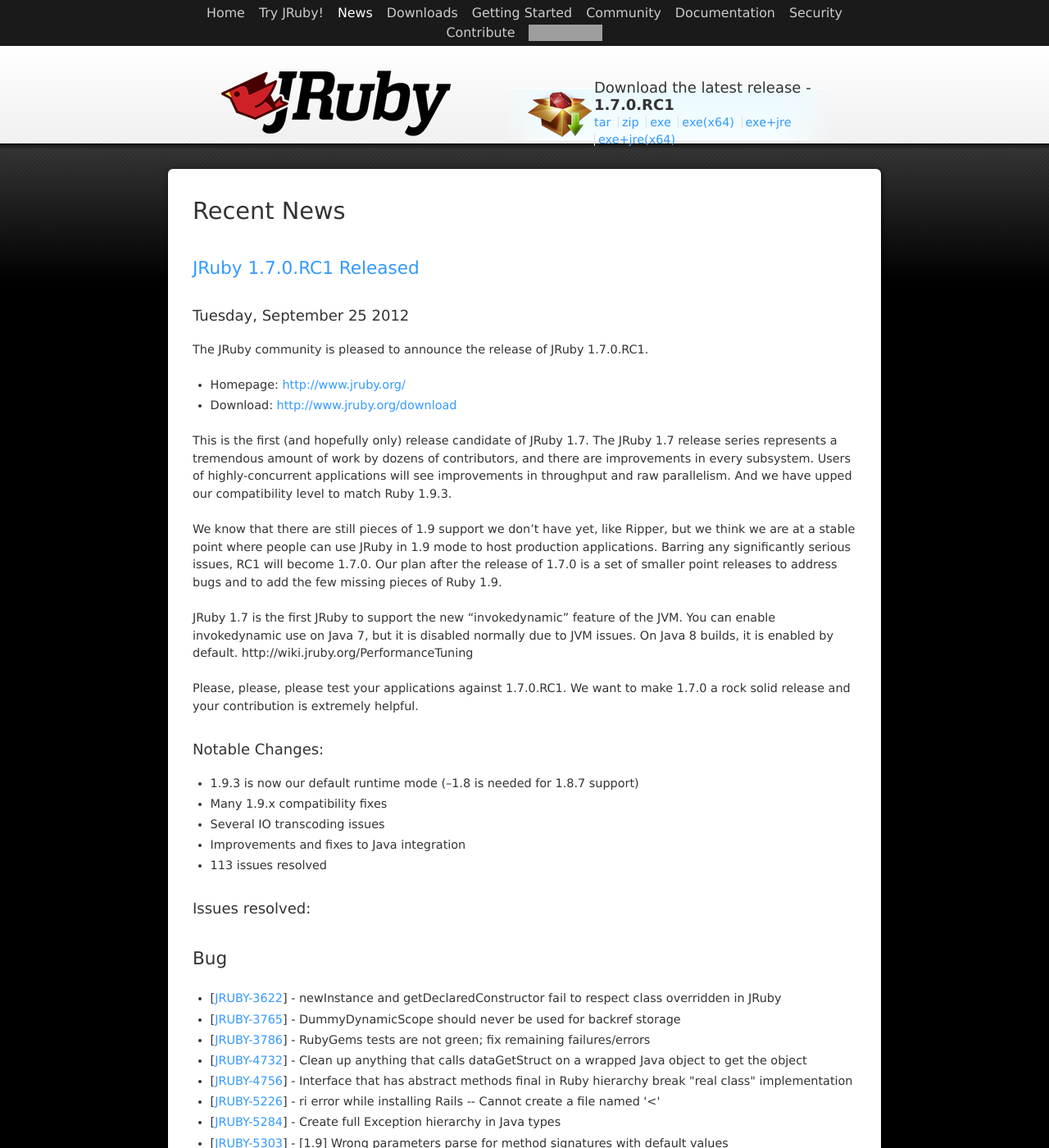
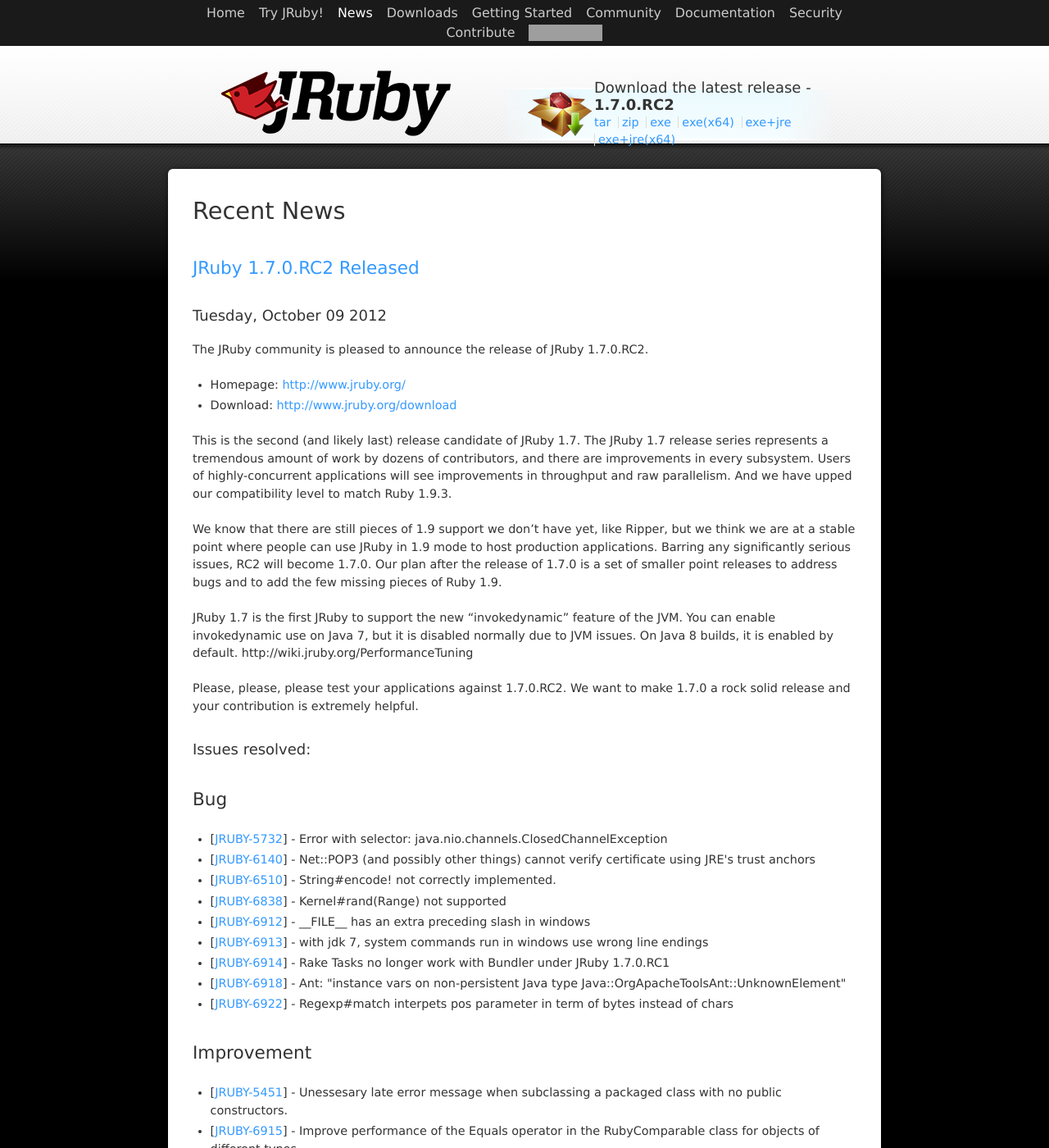
Before and after one commit to towynlin/jruby.github.com, a Jekyll site: the page built from www/news.html, in a window 1280 px wide and 1400 px high. Shown: the whole window at 82% size. Built offline with Jekyll 4.4.1, drawn with Linux system fonts in a browser that asks for light colours; Markdown is read by kramdown in place of the engine named in the settings; some of the changed text lies outside the part shown; grey boxes are pictures that could not be loaded.

Commit message:
Update for RC2 release

```diff
--- a/_config.yml
+++ b/_config.yml
@@ -13,15 +13,15 @@
   png_url:    /images/latex
 # JRuby-specific info here; goes into the "site" jekyll variable
 release:
-  url: /2012/09/25/jruby-1-7-0-RC1
-  version: 1.7.0.RC1
-  tar: http://jruby.org.s3.amazonaws.com/downloads/1.7.0.RC1/jruby-bin-1.7.0.RC1.tar.gz
-  zip: http://jruby.org.s3.amazonaws.com/downloads/1.7.0.RC1/jruby-bin-1.7.0.RC1.zip
-  exe: http://jruby.org.s3.amazonaws.com/downloads/1.7.0.RC1/jruby_windows_1_7_0_RC1.exe
-  exe64: http://jruby.org.s3.amazonaws.com/downloads/1.7.0.RC1/jruby_windows_x64_1_7_0_RC1.exe
-  exejre: http://jruby.org.s3.amazonaws.com/downloads/1.7.0.RC1/jruby_windowsjre_1_7_0_RC1.exe
-  exejre64: http://jruby.org.s3.amazonaws.com/downloads/1.7.0.RC1/jruby_windows_x64_jre_1_7_0_RC1.exe
-  dmg: http://jruby.org.s3.amazonaws.com/downloads/1.7.0.RC1/JRuby-1.7.0.RC1.dmg
+  url: /2012/10/09/jruby-1-7-0-RC2
+  version: 1.7.0.RC2
+  tar: http://jruby.org.s3.amazonaws.com/downloads/1.7.0.RC2/jruby-bin-1.7.0.RC2.tar.gz
+  zip: http://jruby.org.s3.amazonaws.com/downloads/1.7.0.RC2/jruby-bin-1.7.0.RC2.zip
+  exe: http://jruby.org.s3.amazonaws.com/downloads/1.7.0.RC2/jruby_windows_1_7_0_RC2.exe
+  exe64: http://jruby.org.s3.amazonaws.com/downloads/1.7.0.RC2/jruby_windows_x64_1_7_0_RC2.exe
+  exejre: http://jruby.org.s3.amazonaws.com/downloads/1.7.0.RC2/jruby_windowsjre_1_7_0_RC2.exe
+  exejre64: http://jruby.org.s3.amazonaws.com/downloads/1.7.0.RC2/jruby_windows_x64_jre_1_7_0_RC2.exe
+  dmg: http://jruby.org.s3.amazonaws.com/downloads/1.7.0.RC2/JRuby-1.7.0.RC2.dmg
 urls:
   s3: http://jruby.org.s3.amazonaws.com/downloads
   tryjruby: http://jruby.org.s3.amazonaws.com/tryjruby
--- /dev/null
+++ b/www/_posts/2012-10-09-jruby-1-7-0-RC2.markdown
@@ -0,0 +1,67 @@
+---
+layout: post
+title: JRuby 1.7.0.RC2 Released
+---
+The JRuby community is pleased to announce the release of JRuby 1.7.0.RC2.
+
+- Homepage: [http://www.jruby.org/](http://www.jruby.org/)
+- Download: [http://www.jruby.org/download](http://www.jruby.org/download)
+
+This is the second (and likely last) release candidate of JRuby 1.7. The JRuby 1.7 release series represents a tremendous amount of work by dozens of contributors, and there are improvements in every subsystem. Users of highly-concurrent applications will see improvements in throughput and raw parallelism. And we have upped our compatibility level to match Ruby 1.9.3.
+
+We know that there are still pieces of 1.9 support we don't have yet, like Ripper, but we think we are at a stable point where people can use JRuby in 1.9 mode to host production applications.  Barring any significantly serious issues, RC2 will become 1.7.0.  Our plan after the release of 1.7.0 is a set of smaller point releases to address bugs and to add the few missing pieces of Ruby 1.9.
+
+JRuby 1.7 is the first JRuby to support the new “invokedynamic” feature of the JVM. You can enable invokedynamic use on Java 7, but it is disabled normally due to JVM issues. On Java 8 builds, it is enabled by default. http://wiki.jruby.org/PerformanceTuning
+
+Please, please, please test your applications against 1.7.0.RC2.  We want to make 1.7.0 a rock solid release and your contribution is extremely helpful.
+
+### Issues resolved:
+
+<h2>        Bug
+</h2>
+<ul>
+<li>[<a href='https://jira.codehaus.org/browse/JRUBY-5732'>JRUBY-5732</a>] -         Error with selector: java.nio.channels.ClosedChannelException
+</li>
+<li>[<a href='https://jira.codehaus.org/browse/JRUBY-6140'>JRUBY-6140</a>] -         Net::POP3 (and possibly other things) cannot verify certificate using JRE&#39;s trust anchors
+</li>
+<li>[<a href='https://jira.codehaus.org/browse/JRUBY-6510'>JRUBY-6510</a>] -         String#encode! not correctly implemented.
+</li>
+<li>[<a href='https://jira.codehaus.org/browse/JRUBY-6838'>JRUBY-6838</a>] -         Kernel#rand(Range) not supported
+</li>
+<li>[<a href='https://jira.codehaus.org/browse/JRUBY-6912'>JRUBY-6912</a>] -         __FILE__ has an extra preceding slash in windows
+</li>
+<li>[<a href='https://jira.codehaus.org/browse/JRUBY-6913'>JRUBY-6913</a>] -         with jdk 7, system commands run in windows use wrong line endings
+</li>
+<li>[<a href='https://jira.codehaus.org/browse/JRUBY-6914'>JRUBY-6914</a>] -         Rake Tasks no longer work with Bundler under JRuby 1.7.0.RC1
+</li>
+<li>[<a href='https://jira.codehaus.org/browse/JRUBY-6918'>JRUBY-6918</a>] -         Ant: &quot;instance vars on non-persistent Java type Java::OrgApacheToolsAnt::UnknownElement&quot;
+</li>
+<li>[<a href='https://jira.codehaus.org/browse/JRUBY-6922'>JRUBY-6922</a>] -         Regexp#match interpets pos parameter in term of bytes instead of chars
+</li>
+</ul>
+
+<h2>        Improvement
+</h2>
+<ul>
+<li>[<a href='https://jira.codehaus.org/browse/JRUBY-5451'>JRUBY-5451</a>] -         Unessesary late error message when subclassing a packaged class with no public constructors.
+</li>
+<li>[<a href='https://jira.codehaus.org/browse/JRUBY-6915'>JRUBY-6915</a>] -         Improve performance of the Equals operator in the RubyComparable class for objects of different types.
+</li>
+</ul>
+
+### Github Issues resolved:
+
+- #337: Fix indentation in: e2c3728.
+- #330: mprove performance of the Equals operator in the RubyComparable class for objects of different types
+- #329: only new up kernel32 instance once per jvm
+- #324: Fix #276. For good.
+- #320: Windows Process.kill 'KILL'
+- #319: Windows signal
+- #312: Nested timeout supercedes enclosing timeout
+- #311: Fix edge case where rescued Exceptions may be nil
+- #295: Fix: Added support for the Java cacerts trust anchors
+- #292: Apply '-' behaviour to blank padded format directives.
+- #291: Add encoding annotation to test_unicode_path
+- #278: fix some error message in Struct#\[\]
+- #270: JSON format profile printer
+- #255: JRUBY-6510 fix String.encode!
```
Also changed, not shown: www/download.html (+23 -23 lines).
